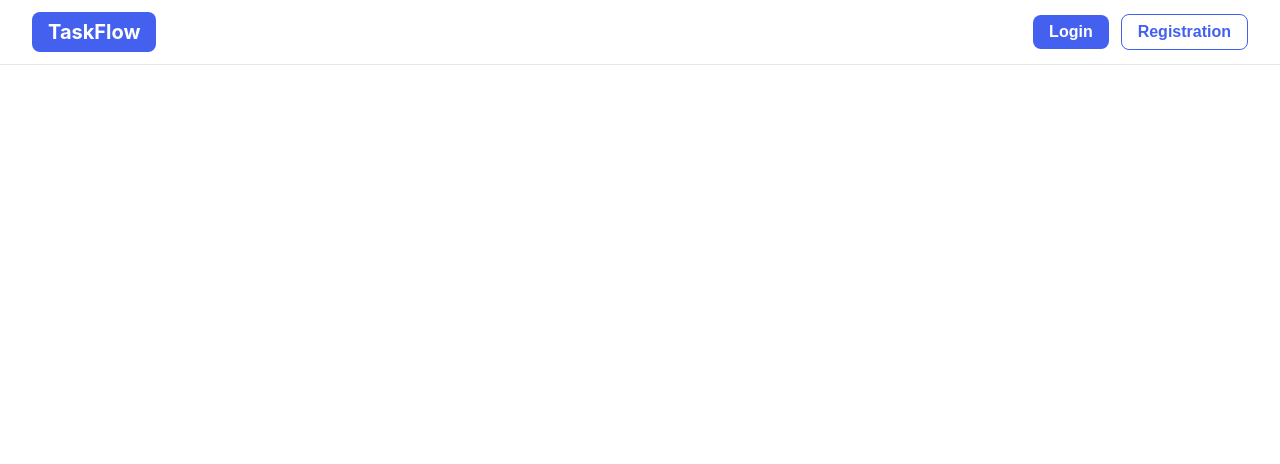
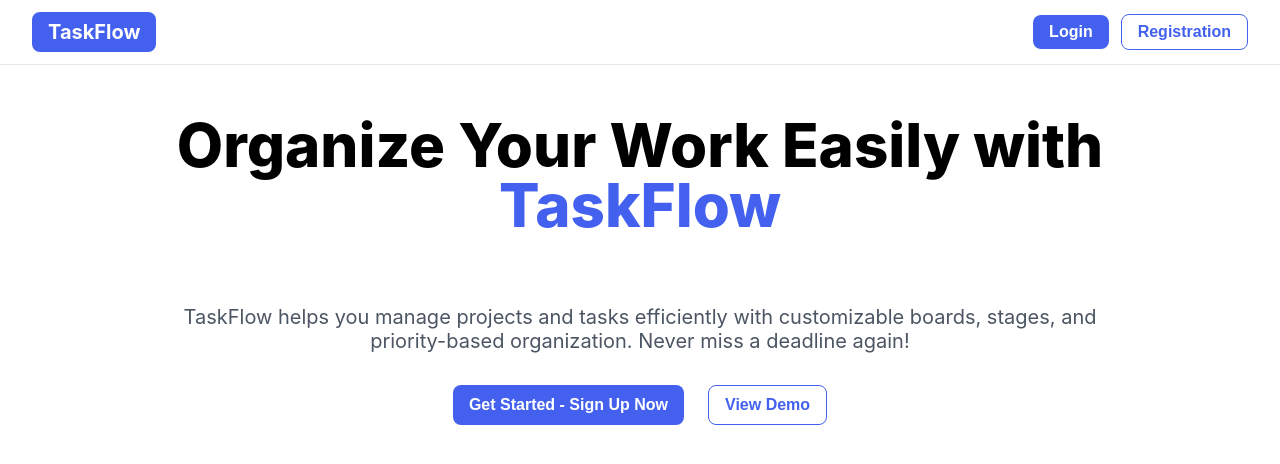
Before and after one commit to Gurov540/React-Modal, a React (Vite) app: page / in a window 1280 px wide. Shown: the top 464 px of the page. Built offline with nearby package versions, Linux system fonts and the light colour scheme.

Commit message:
fix LoginModal import & add Home page

```diff
--- a/src/App.tsx
+++ b/src/App.tsx
@@ -1,14 +1,14 @@
 import "./App.css";
-import { Header } from "./widgets/Header";
-import { LoginModal } from "./features/auth/ui/LoginModal/Loginmodal";
+import { LoginModal } from "./features/auth/ui/LoginModal";
 import { RegisterModal } from "./features/auth/ui/RegisterModal/RegisterModal";
+import { HomePage } from "./pages/HomePage/HomePage";
 
 function App() {
   return (
     <>
       <RegisterModal></RegisterModal>
       <LoginModal></LoginModal>
-      <Header></Header>
+      <HomePage></HomePage>
     </>
   );
 }
```
